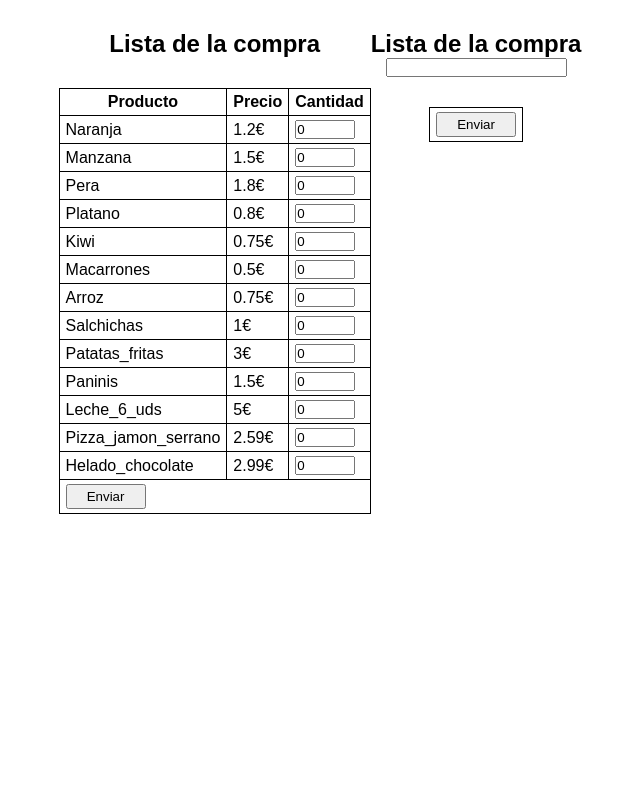
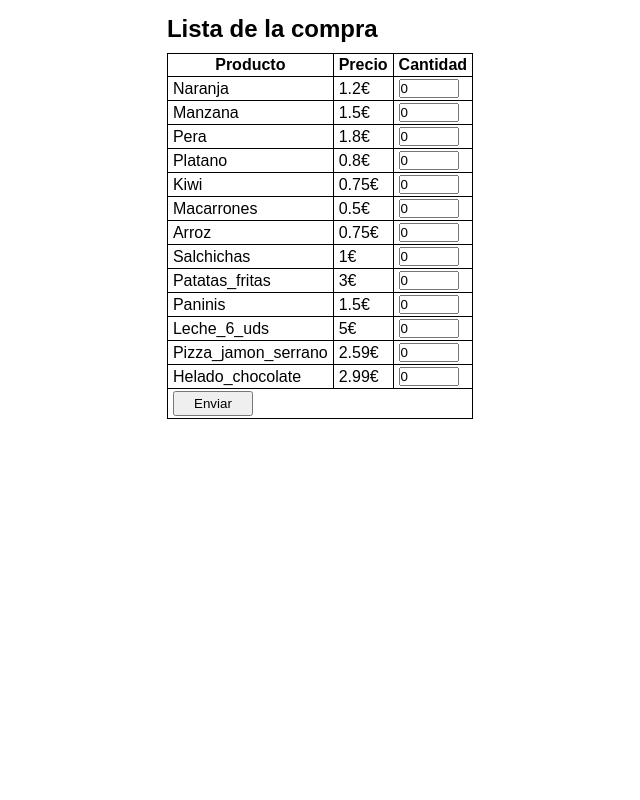
Before and after one commit to byeejasonn/DWES, a PHP site: page /UT2/00-enunciados/05-enunciado.php in a window 1280 px wide. Shown: the whole page, without its empty margins (320-960 px from the left). Run offline with PHP 8.4, Linux system fonts and the light colour scheme.

Commit message:
enunciado 5 mod

```diff
--- a/UT2/00-enunciados/05-enunciado.php
+++ b/UT2/00-enunciados/05-enunciado.php
@@ -53,6 +53,7 @@
 
     function imprimirFactura($factura) {
 ?>
+        <h2>Factura</h2>
         <table>
             <tr><th>Producto</th><th>Precio</th></tr>
 
@@ -89,8 +90,8 @@
         table, th, td {
             border: 1px solid black;
             border-collapse: collapse;
-            padding: 4px 6px;
-            margin: 30px 0;
+            padding: 2px 5px;
+            margin: 10px 0 12px;
         }
 
         input[type=number] {
@@ -104,23 +105,19 @@
 
         .center {
             width: 100%;
-            height: 100vh;
-            display: flex;
-            justify-content: center;
-        }
-
-        .formulario {
-            padding: 30px 0;
             display: flex;
             flex-direction: column;
             align-items: center;
+            justify-content: center;
+            margin: 15px 0;
         }
     </style>
 </head>
 <body>
 
     <div class="center">
-        <form action="" method="get" class="formulario">
+        <form action="" method="get">
+            <div class="lista">
                 <h2>Lista de la compra</h2>
 
                 <table>
@@ -130,15 +127,18 @@
                         <td colspan="3"><input type="submit" value="Enviar"></td>
                     </tr>
                 </table>
+            </div>
 
+        </form>
+        <div class="factura">
         <?php
             if (!empty($_GET)) {
                 generarFactura($productos);
             }
         ?>
-        </form>
+        </div>
 
-        <form action="" method="get" class="formulario">
+        <!-- <form action="" method="get" class="formulario">
             <h2>Lista de la compra</h2>
 
             <table>
@@ -148,7 +148,7 @@
                     <td colspan="3"><input type="submit" value="Enviar"></td>
                 </tr>
             </table>
-        </form>
+        </form> -->
 
     </div>
 </body>
```
Lines whose indentation alone changed are shown as unchanged.
